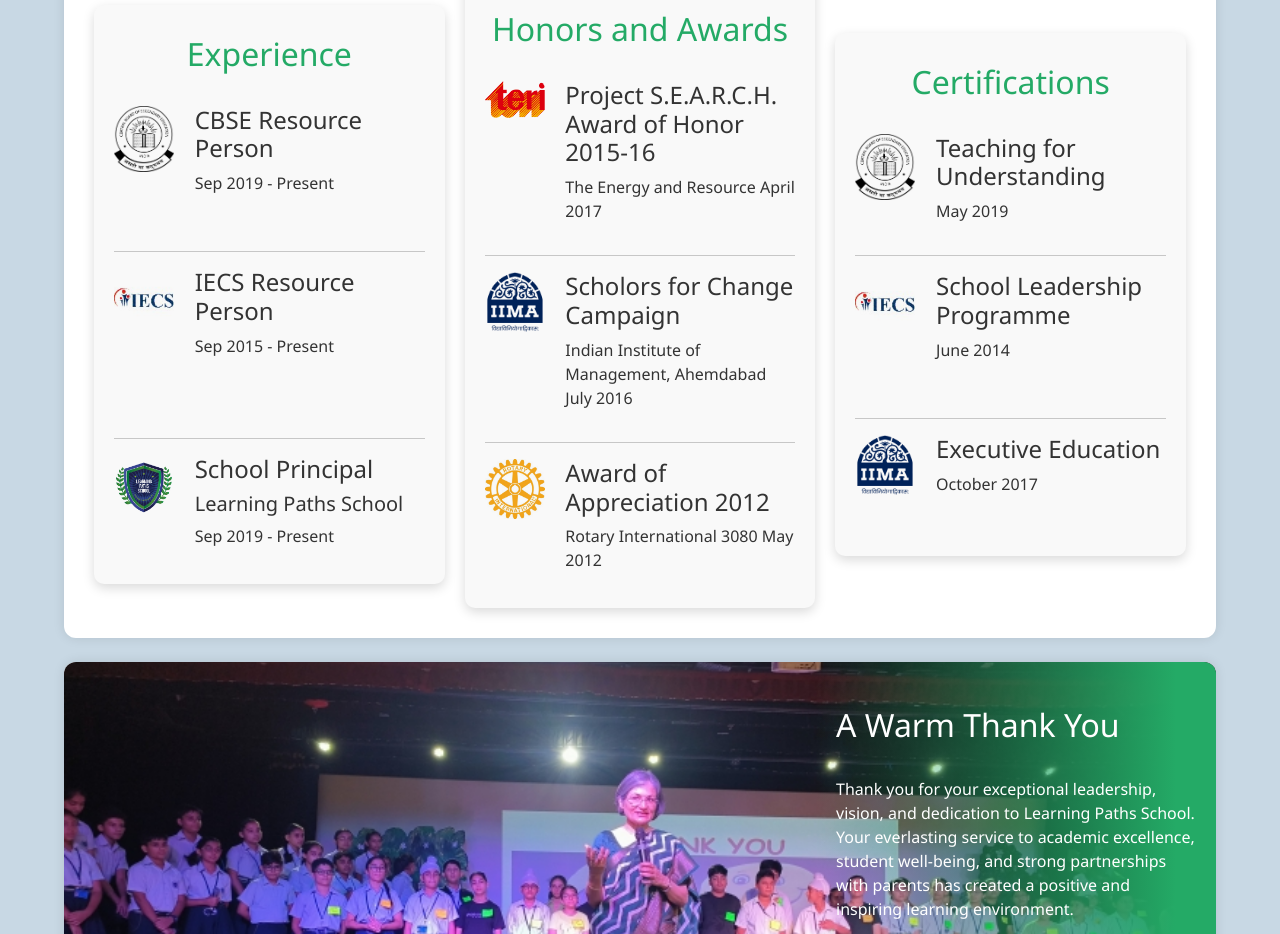
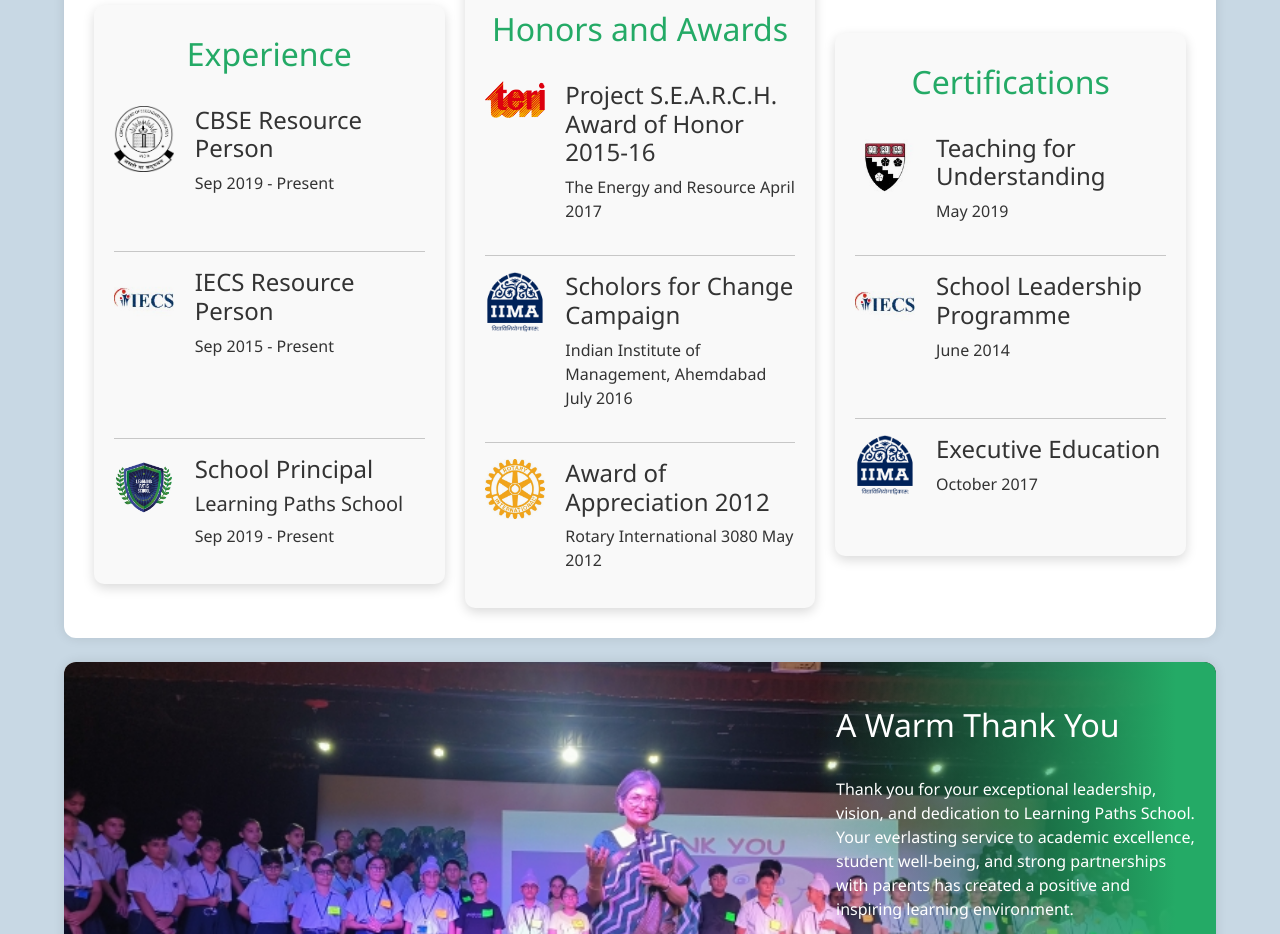
Before and after one commit to MadHatter2011/Webpage_test, a plain HTML site: page index.html in a window 1280 px wide. Shown: the part 1260-2194 px from the top of the page. Drawn offline with nearby package versions, Linux system fonts and the light colour scheme.

Commit message:
Update index.html

```diff
--- a/index.html
+++ b/index.html
@@ -156,7 +156,7 @@
             <br>
             <div class="flexdiv">
             <div class="logo_ card_item">
-                <img src="images/CBSE-logo.jpg" alt="">
+                <img src="images/image (1).png" alt="">
             </div>
             <div class="Details_ card_item">
                 <h4>Teaching for Understanding</h4>
```
